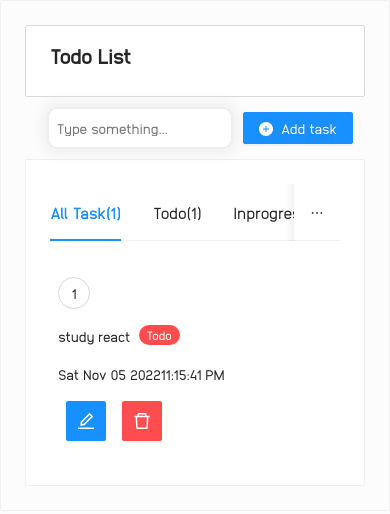
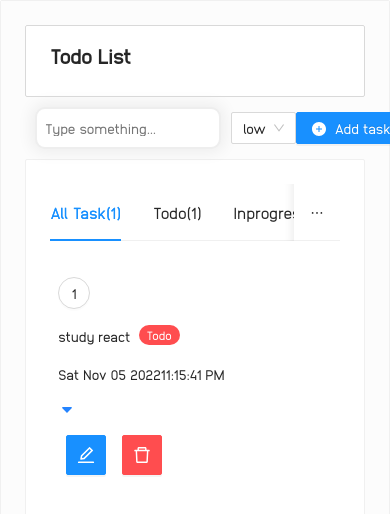
Before and after one commit to mohamed-ithiris/react-test-app, a React (Create React App) app: page / in a window 390 px wide. Shown: the top 514 px of the page. Built offline with nearby package versions, Linux system fonts and the light colour scheme.

Commit message:
Priority Added

```diff
--- a/package.json
+++ b/package.json
@@ -10,6 +10,7 @@
     "antd": "^4.24.1",
     "react": "^18.2.0",
     "react-dom": "^18.2.0",
+    "react-icons": "^4.6.0",
     "react-scripts": "5.0.1",
     "uuidv4": "^5.0.1",
     "web-vitals": "^2.1.4"
--- a/src/components/CustomModal.js
+++ b/src/components/CustomModal.js
@@ -8,11 +8,10 @@ export default function CustomModal({
     onCancel,
     onUpdate,
     editValue,
-    onSetEditTask
+    onSetEditTask,
 }) {
 
     const onhandleSelectChange = (value) => {
-        // const { target: { value } } = event;
         onSetEditTask({
             ...editValue,
             status: value
@@ -24,6 +23,13 @@ export default function CustomModal({
         onSetEditTask({
             ...editValue,
             task: value
+        })
+    }
+
+    const handlePriorityChange = (data) => {
+        onSetEditTask({
+            ...editValue,
+            priority: data
         })
     }
 
@@ -49,6 +55,12 @@ export default function CustomModal({
                 selectValue={editValue.status}
                 onChangeValue={onhandleSelectChange}
             />
+            <CustomSelect
+                taskLabel={"Priority"}
+                selectValue={editValue.priority}
+                onChangeValue={handlePriorityChange}
+                selectOptions={["low", "medium", "high"]}
+            />
         </Modal>
 
     )
--- a/src/components/HeaderInputs.js
+++ b/src/components/HeaderInputs.js
@@ -1,8 +1,14 @@
 import PropTypes from "prop-types";
-import { Button } from 'antd';
+import { Button, Select } from 'antd';
 import { PlusCircleFilled } from '@ant-design/icons';
 
-export default function HeaderInputs({ refValue, onAddTask }) {
+export default function HeaderInputs({
+    refValue,
+    priority,
+    onAddTask,
+    priorityOptions,
+    handlePriorityChange
+}) {
     return (
         <div className="HeaderContainer">
             <input
@@ -11,6 +17,15 @@ export default function HeaderInputs({ refValue, onAddTask }) {
                 type="text"
                 placeholder="Type something..."
                 dir="auto"
+            />
+            <Select
+                defaultValue="low"
+                value={priority}
+                onChange={handlePriorityChange}
+                options={priorityOptions}
+                style={{
+                    width: 120,
+                }}
             />
             <Button
                 type="primary"
--- a/src/components/TodoApp.js
+++ b/src/components/TodoApp.js
@@ -18,16 +18,37 @@ const openNotification = (placement) => {
 export default function TodoApp() {
     const taskValue = React.useRef();
     const [openDialog, setOpenDialog] = useState(false);
-    const [editTask, setEditTask] = useState({ id: "", task: "", status: "" });
+    const [priority, setPriority] = useState("low");
     const currentDate = new Date();
     const [todos, setTodos] = useState([
         {
             id: "1",
             task: "study react",
             status: "Todo",
+            priority: "low",
             created: currentDate.toDateString() + currentDate.toLocaleTimeString(),
         },
     ]);
+    const [editTask, setEditTask] = useState({ id: "", task: "", status: "", priority: "" });
+
+    const priorityOptions = [
+        {
+            value: 'low',
+            label: 'low',
+        },
+        {
+            value: 'medium',
+            label: 'medium',
+        },
+        {
+            value: 'high',
+            label: 'high',
+        },
+    ];
+
+    const handlePriorityChange = (data) => {
+        setPriority(data);
+    }
 
     function addTask() {
         let newTaskValue = taskValue.current.value;
@@ -40,15 +61,17 @@ export default function TodoApp() {
             id: uuid(),
             task: newTaskValue,
             status: "Todo",
+            priority: priority,
             created: currentDate.toDateString() + " " + currentDate.toLocaleTimeString(),
         }
         todosList.push(newTask);
         setTodos(todosList);
         taskValue.current.value = "";
+        setPriority("low");
     }
 
-    function setTaskData(id, todoValue, todoStatus) {
-        setEditTask({ id, task: todoValue, status: todoStatus })
+    function setTaskData(id, todoValue, todoStatus, todoPriority) {
+        setEditTask({ id, task: todoValue, status: todoStatus, priority: todoPriority })
         setOpenDialog(true);
     }
 
@@ -57,6 +80,7 @@ export default function TodoApp() {
             if (data.id === editTask.id) {
                 data.task = editTask.task;
                 data.status = editTask.status;
+                data.priority = editTask.priority;
             }
             return data;
         });
@@ -87,6 +111,9 @@ export default function TodoApp() {
                 />
                 <TodoHeader
                     refValue={taskValue}
+                    priority={priority}
+                    priorityOptions={priorityOptions}
+                    handlePriorityChange={handlePriorityChange}
                     onAddTask={addTask}
                 />
                 <TabsContainer
--- a/src/components/TodoBox.js
+++ b/src/components/TodoBox.js
@@ -1,8 +1,9 @@
 import PropTypes from "prop-types";
 import { List, Button, Badge } from 'antd';
 import { DeleteOutlined, EditOutlined } from '@ant-design/icons';
+import { TiArrowSortedUp, TiEquals, TiArrowSortedDown } from "react-icons/ti"
 
-export default function TodoBox({ sNo, id, todoValue, todoStatus, todoCreated, onDeleteTask, onEditTask }) {
+export default function TodoBox({ sNo, id, todoValue, todoStatus, todoPriority, todoCreated, onDeleteTask, onEditTask }) {
     return (
         <List.Item>
             <section className="todoSection">
@@ -28,11 +29,20 @@ export default function TodoBox({ sNo, id, todoValue, todoStatus, todoCreated, o
                     {todoCreated}
                 </div>
                 <div>
+                    {
+                        todoPriority === "low" ? <TiArrowSortedDown style={{ color: "var(--blue-color)", fontSize: "18px" }} /> :
+                            todoPriority === "medium" ? <TiEquals style={{ color: "var(--yellow-color)", fontSize: "18px" }} /> :
+                                todoPriority === "high" ? <TiArrowSortedUp style={{ color: "var(--red-color)", fontSize: "18px" }} /> :
+                                    null
+
+                    }
+                </div>
+                <div>
                     <Button
                         type="primary"
                         icon={<EditOutlined />}
                         size={"large"}
-                        onClick={() => onEditTask(id, todoValue, todoStatus)
+                        onClick={() => onEditTask(id, todoValue, todoStatus, todoPriority)
                         }
                     />
                     <Button
--- a/src/components/TodoHeader.js
+++ b/src/components/TodoHeader.js
@@ -2,11 +2,23 @@ import PropTypes from "prop-types";
 import TodoTitle from "./TodoTitle";
 import HeaderInputs from "./HeaderInputs";
 
-export default function TodoHeader({ refValue, onAddTask }) {
+export default function TodoHeader({
+    refValue,
+    priority,
+    onAddTask,
+    priorityOptions,
+    handlePriorityChange
+}) {
     return (
         <div className={'stickyContainer'}>
             <TodoTitle title="Todo List" size={"large"} />
-            <HeaderInputs refValue={refValue} onAddTask={onAddTask} />
+            <HeaderInputs
+                priority={priority}
+                refValue={refValue}
+                onAddTask={onAddTask}
+                priorityOptions={priorityOptions}
+                handlePriorityChange={handlePriorityChange}
+            />
         </div>
     )
 }
--- a/src/components/TodoList.js
+++ b/src/components/TodoList.js
@@ -14,6 +14,7 @@ export default function TodoList({ todoList, onDeleteTask, onEditTask }) {
                     id={list.id}
                     todoValue={list.task}
                     todoStatus={list.status}
+                    todoPriority={list.priority}
                     onDeleteTask={onDeleteTask}
                     onEditTask={onEditTask}
                     todoCreated={list.created}
--- a/src/index.css
+++ b/src/index.css
@@ -13,13 +13,19 @@
   src: url("./fonts/anodina/Anodina-Regular.otf");
 }
 
+:root {
+  --red-color: #ff5631;
+  --blue-color: #2584ff;
+  --yellow-color: #ffab00;
+}
+
 body {
   font-family: AnodinaRegular !important;
 }
 
 .HeaderContainer {
   display: flex;
-  justify-content: center;
+  /* justify-content: center; */
   align-items: center;
 }
 
@@ -81,11 +87,17 @@ body {
 .todoSection div:nth-child(2) {
   display: flex;
   justify-content: space-between;
-  width: 35%;
+  width: 30%;
 }
 
 .todoSection div:nth-child(3) {
-  width: 35%;
+  width: 30%;
+  display: flex;
+  justify-content: center;
+}
+
+.todoSection div:nth-child(4) {
+  width: 10%;
   display: flex;
   justify-content: center;
 }
@@ -126,6 +138,13 @@ body {
     padding: 8px;
   }
 
+  .todoSection div:nth-child(4) {
+    width: 100%;
+    align-items: flex-start;
+    justify-content: flex-start;
+    padding: 8px;
+  }
+
   .todoSection div:last-child {
     width: 100%;
     align-items: flex-start;
```
Also changed, not shown: 2 other files (tests, documents, lock files or other folders).
